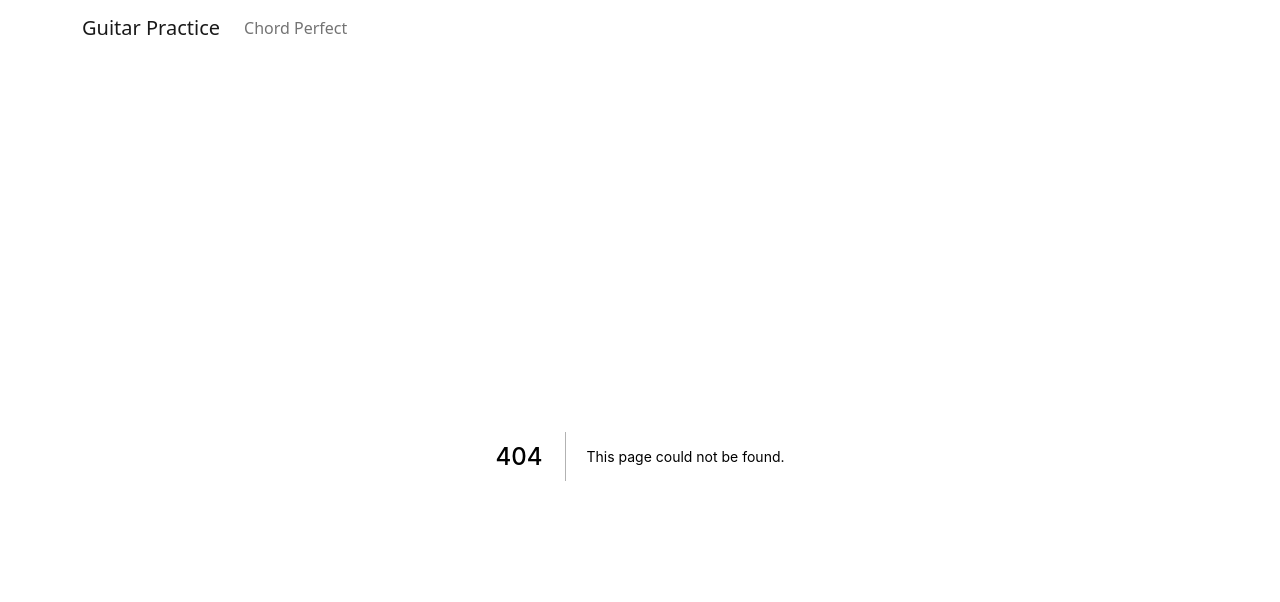
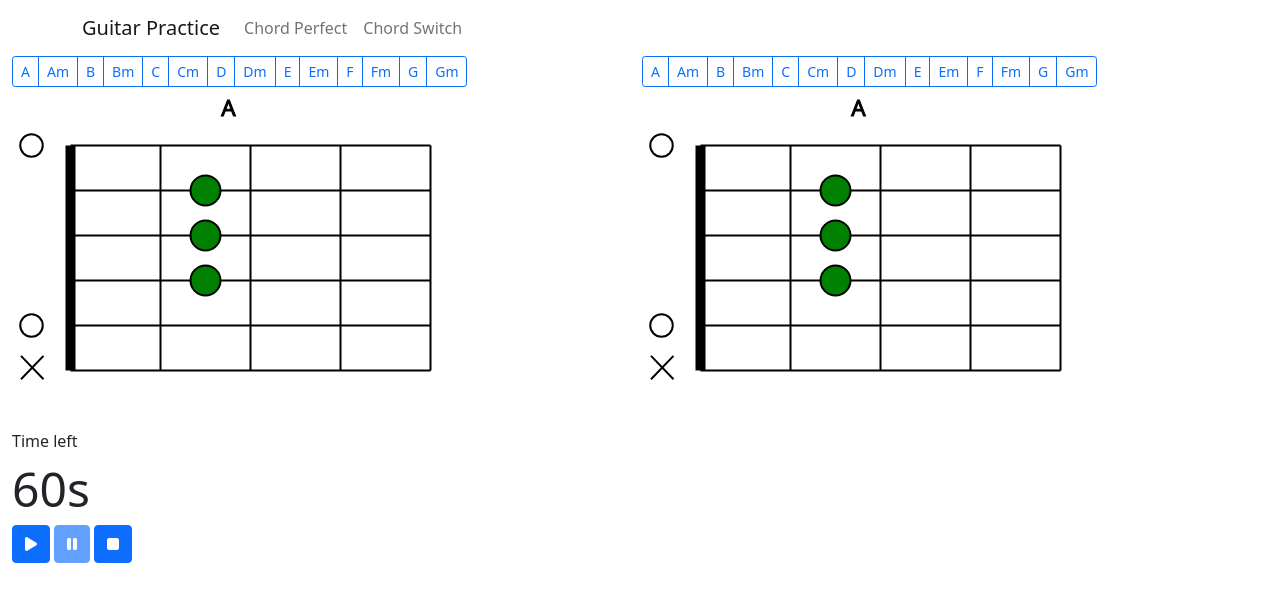
Before and after one commit to fedragon/guitar-practice, a Next.js app: page /chord-switch in a window 1280 px wide. Before the commit this address had no page. Shown: the top 602 px of the page. Built offline with nearby package versions, Linux system fonts and the light colour scheme.

Commit message:
Implement Chord Switch exercise
extracting timer into a dedicated component

```diff
--- a/components/chord-selector.tsx
+++ b/components/chord-selector.tsx
@@ -4,7 +4,7 @@ import { Button, ButtonGroup, Stack } from 'react-bootstrap'
 import { AllChords } from '../components/chords'
 import Fretboard from '../components/fretboard'
 
-export function ChordSelector({ onClick, rightSide }) {
+export function ChordSelector({ rightSide }) {
   const [chord, setChord] = useState(AllChords[0])
 
   return (
@@ -17,7 +17,7 @@ export function ChordSelector({ onClick, rightSide }) {
                 key={chord.name}
                 variant={"outline-primary"}
                 size={"sm"}
-                onClick={() => { setChord(chord); onClick() }}>
+                onClick={() => setChord(chord)}>
                 {chord.name}
               </Button>
             )
--- /dev/null
+++ b/components/timer.tsx
@@ -0,0 +1,42 @@
+import { faPause, faPlay, faStop } from "@fortawesome/free-solid-svg-icons"
+import { FontAwesomeIcon } from "@fortawesome/react-fontawesome"
+import { useEffect, useState } from "react"
+import { Button, Stack } from "react-bootstrap"
+
+export function Timer({ time }) {
+  const [isTimerActive, setTimer] = useState(false)
+  const [timeLeft, setTimeLeft] = useState(time)
+
+  useEffect(() => {
+    if (isTimerActive && timeLeft > 0) {
+      let timer = setTimeout(() => {
+        setTimeLeft(timeLeft - 1)
+      }, 1000)
+
+      return () => clearTimeout(timer)
+    }
+  })
+
+  let resetTimer = function () {
+    setTimer(false)
+    setTimeLeft(time)
+  }
+
+  return (
+    <Stack>
+      <div key={"timeLeftLabel"}>Time left</div>
+      <div key={"timeLeft"} style={{ fontSize: 48 }}>{timeLeft}s</div>
+      <Stack direction={"horizontal"} gap={1}>
+        <Button key={"play"} onClick={() => { setTimer(true) }} disabled={isTimerActive}>
+          <FontAwesomeIcon icon={faPlay} />
+        </Button>
+        <Button key={"pause"} onClick={() => { setTimer(false) }} disabled={!isTimerActive}>
+          <FontAwesomeIcon icon={faPause} />
+        </Button>
+        <Button key={"stop"} onClick={() => { resetTimer() }}>
+          <FontAwesomeIcon icon={faStop} />
+        </Button>
+      </Stack>
+    </Stack>
+  )
+}
--- a/pages/_app.tsx
+++ b/pages/_app.tsx
@@ -10,6 +10,7 @@ export default function App({ Component, pageProps }: AppProps) {
           <Navbar.Brand href="/">Guitar Practice</Navbar.Brand>
           <Nav className={"me-auto"}>
             <Nav.Link href="/chord-perfect">Chord Perfect</Nav.Link>
+            <Nav.Link href="/chord-switch">Chord Switch</Nav.Link>
           </Nav>
         </Container>
       </Navbar>
--- /dev/null
+++ b/pages/chord-switch.tsx
@@ -0,0 +1,16 @@
+import 'bootstrap/dist/css/bootstrap.css'
+import { Stack } from 'react-bootstrap'
+import { ChordSelector } from '../components/chord-selector'
+import { Timer } from '../components/timer'
+
+export default function ChordPerfect() {
+  return (
+    <Stack>
+      <Stack direction={"horizontal"} gap={1}>
+        <ChordSelector rightSide={[]} />
+        <ChordSelector rightSide={[]} />
+      </Stack>
+      <Timer time={60} />
+    </Stack>
+  )
+}
```
Also changed, not shown: pages/chord-perfect.tsx (+2 -44 lines).
